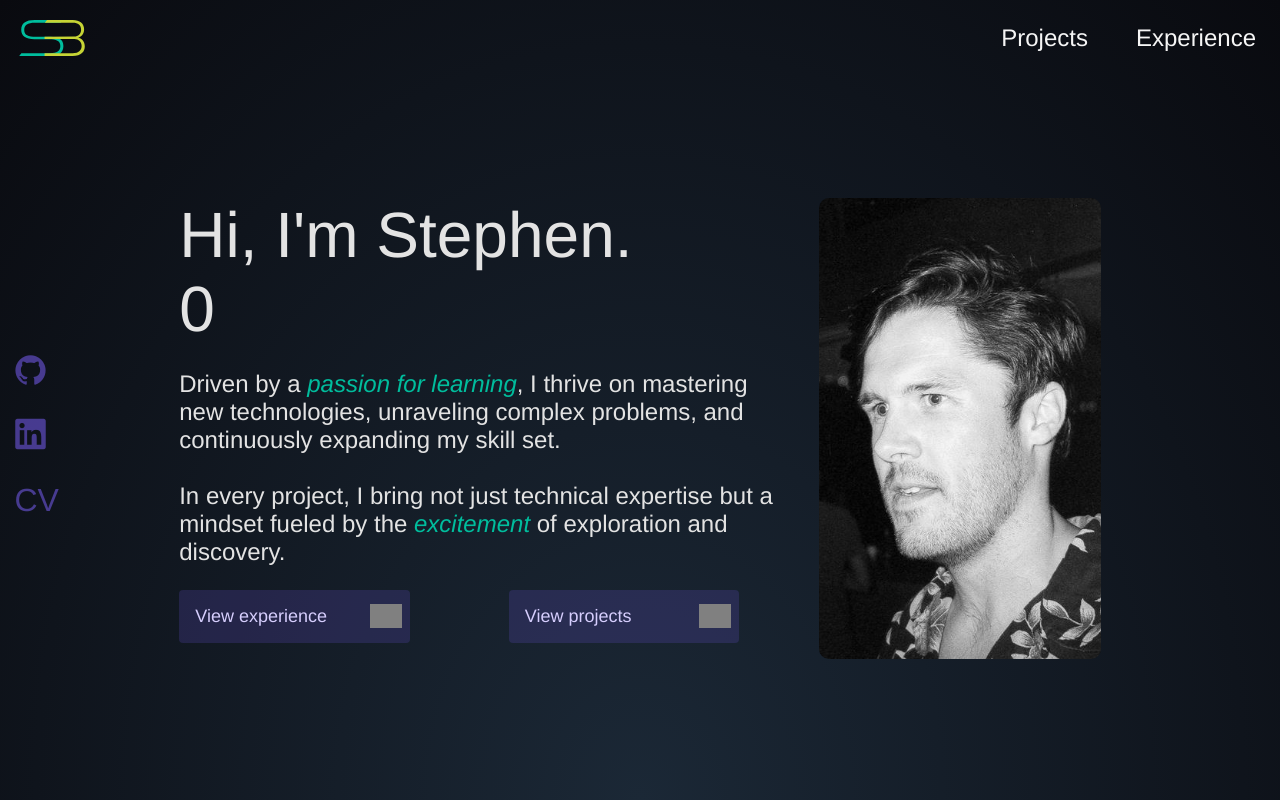
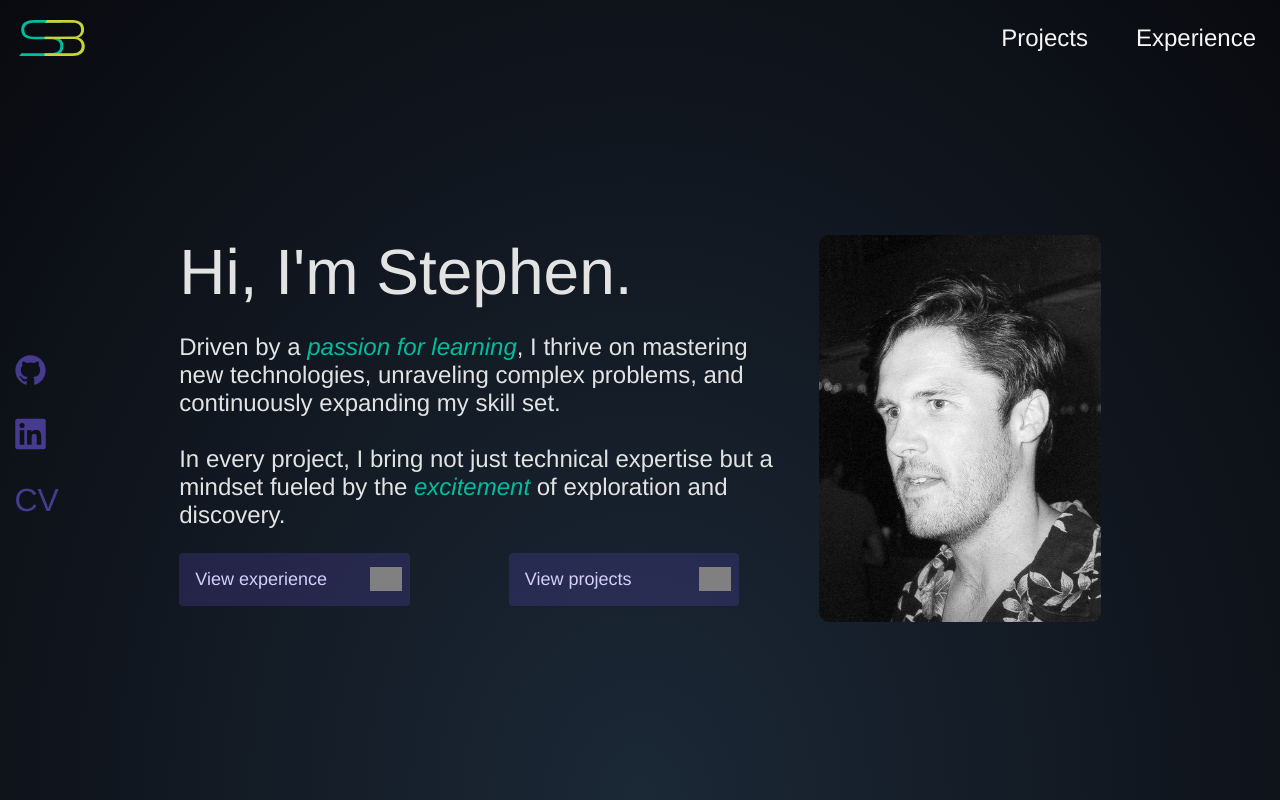
Before and after one commit to sbyardnss/sb-portfolio, a Vue app: page / in a window 1280 px wide. Built offline with nearby package versions, Linux system fonts and the light colour scheme; grey boxes are pictures that could not be loaded.

Commit message:
removed scrollCount

```diff
--- a/src/components/Home.vue
+++ b/src/components/Home.vue
@@ -5,7 +5,6 @@
       <div :class="$style.aboutMe">
         <div class="flex column" :class="$style.bioNameContainer">
           <div :class="$style.nameHeader">Hi, I'm Stephen.
-            <div> {{ scrollCount }}</div>
           </div>
           <div class="w-fit" >
             <p class="responsive-text-large" :class="$style.bio">
@@ -63,7 +62,6 @@ export default defineComponent({
       isMobileView: inject('isMobileView'),
       windowWidth: window.innerWidth,
       orientation: inject('orientation'),
-      scrollCount: 0,
     }
   },
   components: {
@@ -77,7 +75,6 @@ export default defineComponent({
   },
   watch: {
     isMobileView() {
-      this.scrollCount++;
       scrollToTop();
     },
     orientation() {
```
